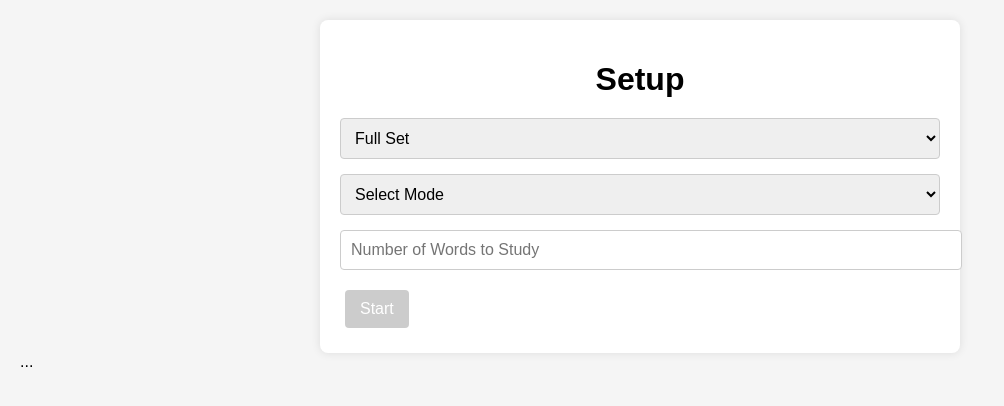
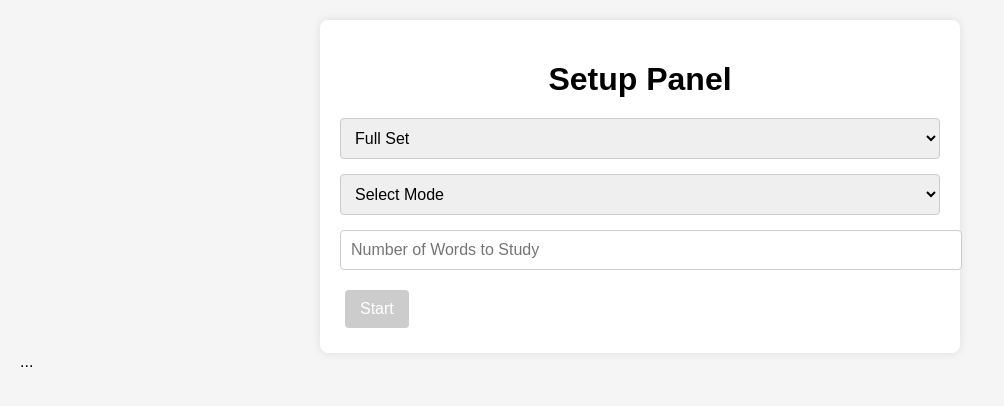
Before and after one commit to Amzt-pixel/Vocabulary, a plain HTML site: page app.html in a window 1280 px wide. Shown: the whole page, without its empty margins (0-1004 px from the left). Drawn offline with Linux system fonts and the light colour scheme; no server answers.

Commit message:
Update app.html

```diff
--- a/app.html
+++ b/app.html
@@ -116,7 +116,7 @@
 <body>
 
   <div id="setupScreen" class="screen visible">
-    <h1>Setup</h1>
+    <h1>Setup Panel</h1>
     <select id="csvSelector"></select>
     <select id="topicSelector">
       <option value="">Select Mode</option>
```
